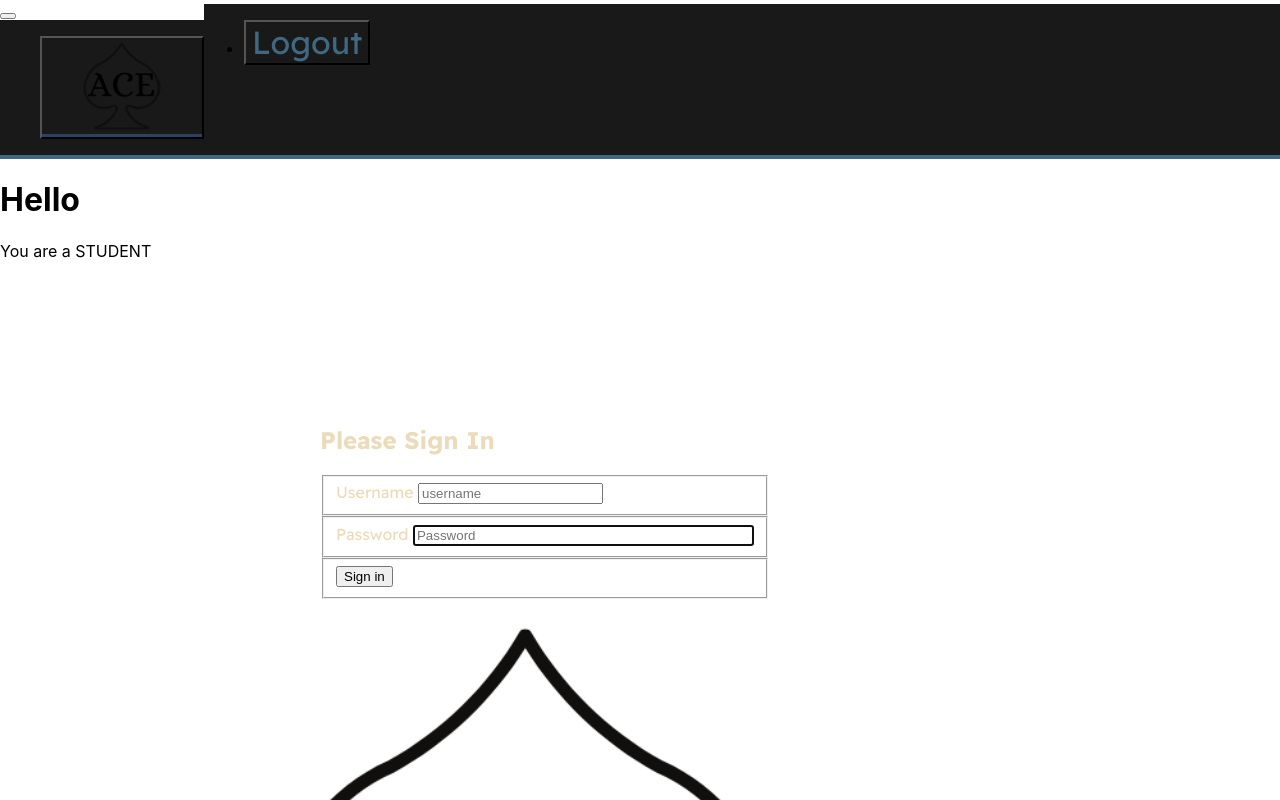
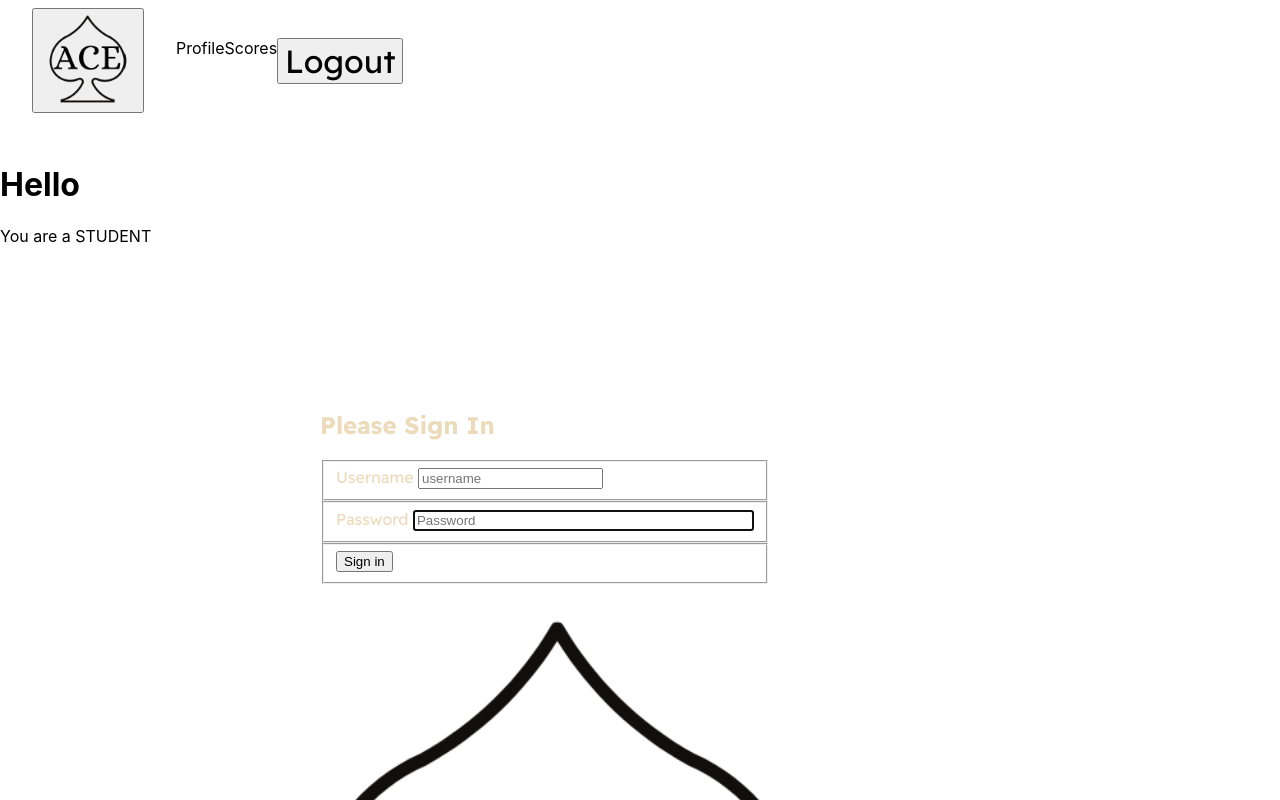
Before and after one commit to MelissaCFox/ace, a React (Create React App) app: page /login in a window 1280 px wide. Shown: the top 800 px of the page. Built offline with nearby package versions, Linux system fonts and the light colour scheme; no server answers; sample sign-in values are in the browser's storage; a web font is replaced by a local one.

Commit message:
different nav bars for different users when they log in

```diff
--- a/public/index.html
+++ b/public/index.html
@@ -2,14 +2,14 @@
 <html lang="en">
   <head>
     <meta charset="utf-8" />
-    <link rel="icon" href="%PUBLIC_URL%/favicon.ico" />
+    <link rel="icon" href="%PUBLIC_URL%/ACElogo.png" />
     <meta name="viewport" content="width=device-width, initial-scale=1" />
     <meta name="theme-color" content="#000000" />
     <meta
-      name="description"
+      name="Ace"
       content="Web site created using create-react-app"
     />
-    <link rel="apple-touch-icon" href="%PUBLIC_URL%/logo192.png" />
+    <link rel="apple-touch-icon" href="%PUBLIC_URL%/ACElogo.png" />
     <!--
       manifest.json provides metadata used when your web app is installed on a
       user's mobile device or desktop. See https://developers.google.com/web/fundamentals/web-app-manifest/
@@ -24,7 +24,7 @@
       work correctly both with client-side routing and a non-root public URL.
       Learn how to configure a non-root public URL by running `npm run build`.
     -->
-    <title>React App</title>
+    <title>Ace</title>
   </head>
   <body>
     <noscript>You need to enable JavaScript to run this app.</noscript>
--- a/src/App.js
+++ b/src/App.js
@@ -1,4 +1,4 @@
-import logo from './logo.svg';
+import logo from './Acelogo.png';
 import './App.css';
 
 function App() {
--- a/src/components/Ace.js
+++ b/src/components/Ace.js
@@ -1,15 +1,16 @@
-import React from "react"
+import React, { useEffect, useState } from "react"
 import { Route, Redirect } from "react-router-dom"
 import Login from "./auth/Login"
 import {ApplicationViews} from "./ApplicationViews"
 import useSimpleAuth from "../repositories/useSimpleAuth"
 import { NavBar } from "./nav/NavBar"
+import UserRepository from "../repositories/UserRepository"
 
 
 export const Ace = () => {
     const { isAuthenticated } = useSimpleAuth()
 
-    return <>
+     return <>
         <Route render={() => {
             if (isAuthenticated()) {
                 return <>
--- a/src/components/nav/NavBar.css
+++ b/src/components/nav/NavBar.css
@@ -1,93 +1,44 @@
 @import url('https://fonts.googleapis.com/css2?family=Modak&family=Readex+Pro:wght@200;400;700&display=swap');
 
-/* * {
-    border: black solid 1px;
-} */
+.navbar-item img {
+    max-height: 3rem;
+ }
+
 
 img {
     height: 6rem;
 }
 
+.appLogo {
+    margin: 0.5rem 2rem;
+}
+
+nav {
+    height: 9rem;
+}
+
 .navbar-nav-links {
-display: flex;
-flex-wrap: wrap;
-flex: 8rem;
-background-color: #191919;
-padding: 0;
-margin-top: -1rem;
+    display: flex;
+    flex-wrap: wrap;
+    align-content: center;
+}
+
+.navbar-nav {
+    padding-left: 0;
+}
+
+.nav-item {
+    list-style-type: none;
 
 }
 
-.name-btn button {
-    background-color: #191919;
-}
-
-.search {
-    padding-top: 0.4rem;
-}
-
-.name {
+.logout-btn {
     font-family: "Readex Pro";
     font-size: 2rem;
-    color: #406882;
-}
-
-.logout-btn {
-    background-color: #191919;
-    font-family: "Readex Pro";
-    font-size: 2rem;
-    color: #406882;
-}
-
-.nav-link {
-    padding-top: 0;
-}
-
-#navbarNavDropdown{
-    background-color: #191919;
-}
-
-.container nav {
-    padding: 0;
-    border-bottom: 0.25rem #406882 solid;
-}
-
-.navbar-collapse {
-}
-
-.appLogo button {
-    background-color: #2D4263;
-    padding: 0;
 }
 
 .header {
     display: flex;
     flex-wrap: wrap;
-    background-color: #2D4263;
-}
-
-.appLogo {
-    flex: 0;
-}
-
-.appLogo-btn {
-    background-color: #191919;
-    padding: 0 2rem 0 2rem;
-}
-
-.search {
-    flex: 1;
-    margin-left: 1rem;
 
 }
-
-.profile {
-    flex: 3;
-    justify-content: flex-end;
-
-}
-
-.logout {
-    flex: 1;
-    justify-content: center;
-}
--- a/src/components/nav/NavBar.js
+++ b/src/components/nav/NavBar.js
@@ -1,36 +1,78 @@
-import { Link} from "react-router-dom"
+import { Link } from "react-router-dom"
 import useSimpleAuth from "../../repositories/useSimpleAuth";
 
 import './NavBar.css';
 import AceLogo from '../../media/ACE.png';
 import { useHistory } from "react-router-dom";
+import { useEffect, useState } from "react";
+import UserRepository from "../../repositories/UserRepository";
 
 
 
 export const NavBar = () => {
-    const { isAuthenticated, logout} = useSimpleAuth()
+    const { isAuthenticated, logout } = useSimpleAuth()
     const history = useHistory()
 
+    const [currentUser, setCurrentUser] = useState({})
+    useEffect(() => {
+        UserRepository.getCurrentUser().then(setCurrentUser)
+    },[])
 
     return (
         <div className="container">
             <nav className="navbar navbar-expand-sm navbar-light bg-light fixed-top onTop">
-                <button className="navbar-toggler" type="button" data-toggle="collapse" data-target="#navbarNavDropdown" aria-controls="navbarNavDropdown" aria-expanded="false" aria-label="Toggle navigation">
-                    <span className="navbar-toggler-icon"></span>
-                </button>
                 <div id="navbarNavDropdown" className="navbar-collapse collapse header">
                     <ul className="navbar-nav mr-auto appLogo">
-                        <button onClick={() => {}}>
+                        <button onClick={() => { }}>
                             <img src={AceLogo} alt="Ace Logo" className="appLogo-btn" />
                         </button>
                     </ul>
                     <div className="navbar-nav-links">
+
+                        {
+                            currentUser.user?.is_staff
+                                ? currentUser.user?.is_superuser
+                                    ? <>
+                                        <ul className="navbar-nav">
+                                            <li className="nav-item">Student Manager</li>
+                                        </ul>
+                                        <ul className="navbar-nav">
+                                            <li className="nav-item">Tutor Manager</li>
+                                        </ul>
+                                        <ul className="navbar-nav">
+                                            <li className="nav-item">Test Manager</li>
+                                        </ul>
+                                    </>
+
+                                    : <>
+                                        <ul className="navbar-nav">
+                                            <li className="nav-item">My Students</li>
+                                        </ul>
+                                        <ul className="navbar-nav">
+                                            <li className="nav-item">Schedule</li>
+                                        </ul>
+                                        <ul className="navbar-nav">
+                                            <li className="nav-item">Profile</li>
+                                        </ul>
+                                    </>
+
+                                : <>
+                                    <ul className="navbar-nav">
+                                        <li className="nav-item">Profile</li>
+                                    </ul>
+                                    <ul className="navbar-nav">
+                                        <li className="nav-item">Scores</li>
+                                    </ul>
+                                </>
+                        }
+
 
                         <ul className="navbar-nav logout">
                             <li className="nav-item dropdown">
                                 {
                                     isAuthenticated()
                                         ? <div className="logout-btn"><button className="nav-link logout-btn" onClick={() => {
+                                            setCurrentUser({})
                                             logout()
                                             history.push("/login")
                                         }}><div className="logout-btn">Logout</div></button></div>
```
Also changed, not shown: public/ACElogo.png (added), src/logo.svg (deleted).
